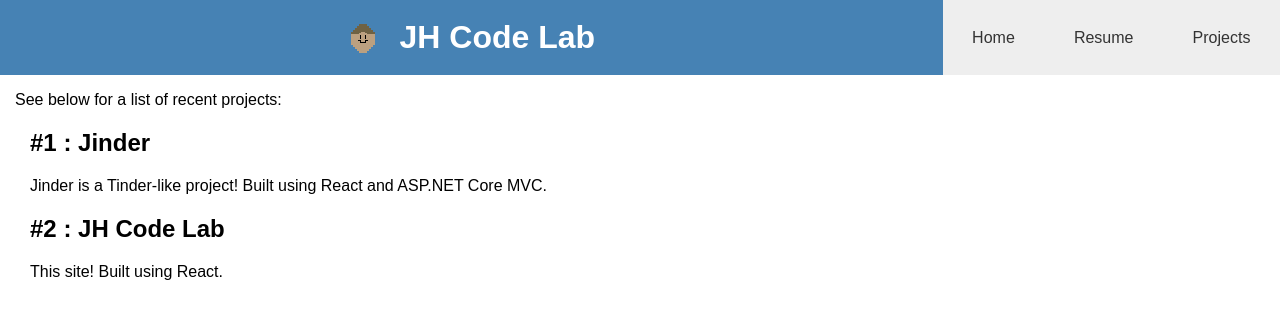
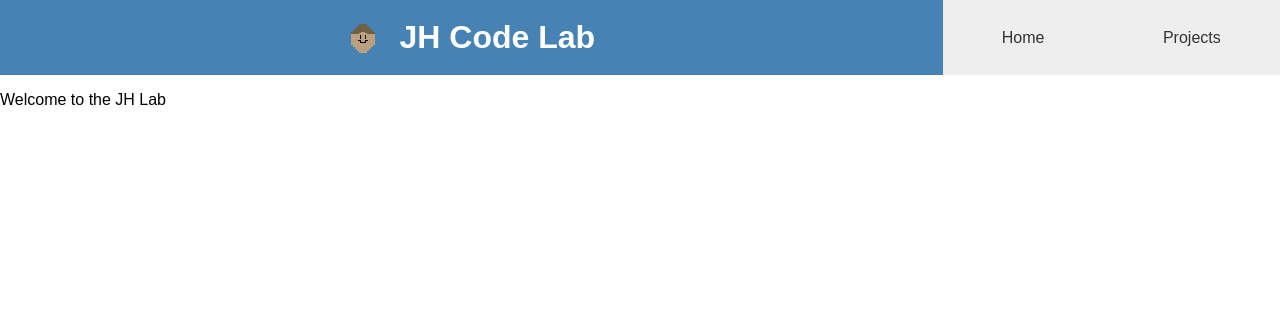
Before and after one commit to jrhender/JHLab, a React (Create React App) app: page / in a window 1280 px wide. Shown: the top 318 px of the page. Built offline with nearby package versions, Linux system fonts and the light colour scheme.

Commit message:
Integrated React-router

```diff
--- a/package.json
+++ b/package.json
@@ -4,7 +4,8 @@
   "private": true,
   "dependencies": {
     "react": "^15.5.4",
-    "react-dom": "^15.5.4"
+    "react-dom": "^15.5.4",
+    "react-router-dom": "^4.1.1"
   },
   "devDependencies": {
     "react-scripts": "0.9.5"
--- a/src/App.js
+++ b/src/App.js
@@ -1,20 +1,32 @@
 import React, { Component } from 'react';
+import {
+  BrowserRouter as Router,
+  Route,
+  Switch
+} from 'react-router-dom';
 import './App.css';
 import Header from './Header.js';
 import Projects from './Projects.js';
+import Home from './Home.js';
 
 class App extends Component {
   render() {
     return (
-      <div className="App">
-        <Header/>
-        {/*<p className="App-intro">
-          To get started, edit <code>src/App.js</code> and save to reload.
-        </p>*/}
-        <Projects/>
-      </div>
+      <Router>
+        <div>
+          <Header/>
+          <Switch>
+            <Route exact path="/" component={Home}/>
+            <Route path="/projects" component={Projects}/>
+            <Route component={NotFound}/>
+          </Switch>
+        </div>
+      </Router>
     );
   }
 }
 
+const NotFound = () => (
+  <h1>404.. This page is not found!</h1>)
+
 export default App;
--- a/src/Header.css
+++ b/src/Header.css
@@ -20,6 +20,18 @@
 .App-header img {
     margin: 10px;
 }
+
+ .App-header nav {
+    flex: 1;
+    height: 100%;
+ }
+
+ .App-header #LogoAndName {
+    flex-grow: 2;
+    display:flex;
+    align-items: center;
+    justify-content: center;
+ }
 
 .site-navigation ul {
   background: #eee;
@@ -48,18 +60,6 @@
   background: #d4d4d4;
 }
 
- .App-header nav {
-    flex: 1;
-    height: 100%;
- }
-
- .App-header #LogoAndName {
-    flex-grow: 2;
-    display:flex;
-    align-items: center;
-    justify-content: center;
- }
-
 @media all and (max-width: 525px) {
   .App-header {
     /**
--- a/src/Header.js
+++ b/src/Header.js
@@ -1,4 +1,9 @@
 import React from 'react';
+import {
+  BrowserRouter as Router,
+  Route,
+  Link
+} from 'react-router-dom';
 import './Header.css';
 import jhFace from './John-Face.png';
 
@@ -11,9 +16,8 @@ const Header = (props) => {
             </div>
             <nav className="site-navigation">
                 <ul>
-                    <li><a href="">Home</a></li>
-                    <li><a href="">Resume</a></li>
-                    <li><a href="">Projects</a></li>
+                    <li><Link to="/">Home</Link></li>
+                    <li><Link to="/projects">Projects</Link></li>
                 </ul>
             </nav>
         </div>
--- /dev/null
+++ b/src/Home.js
@@ -0,0 +1,11 @@
+import React from 'react';
+
+const Home = (props) => {
+    return (
+        <div className="Home">
+            <p>Welcome to the JH Lab</p>
+        </div>
+    )
+}
+
+export default Home;
```
